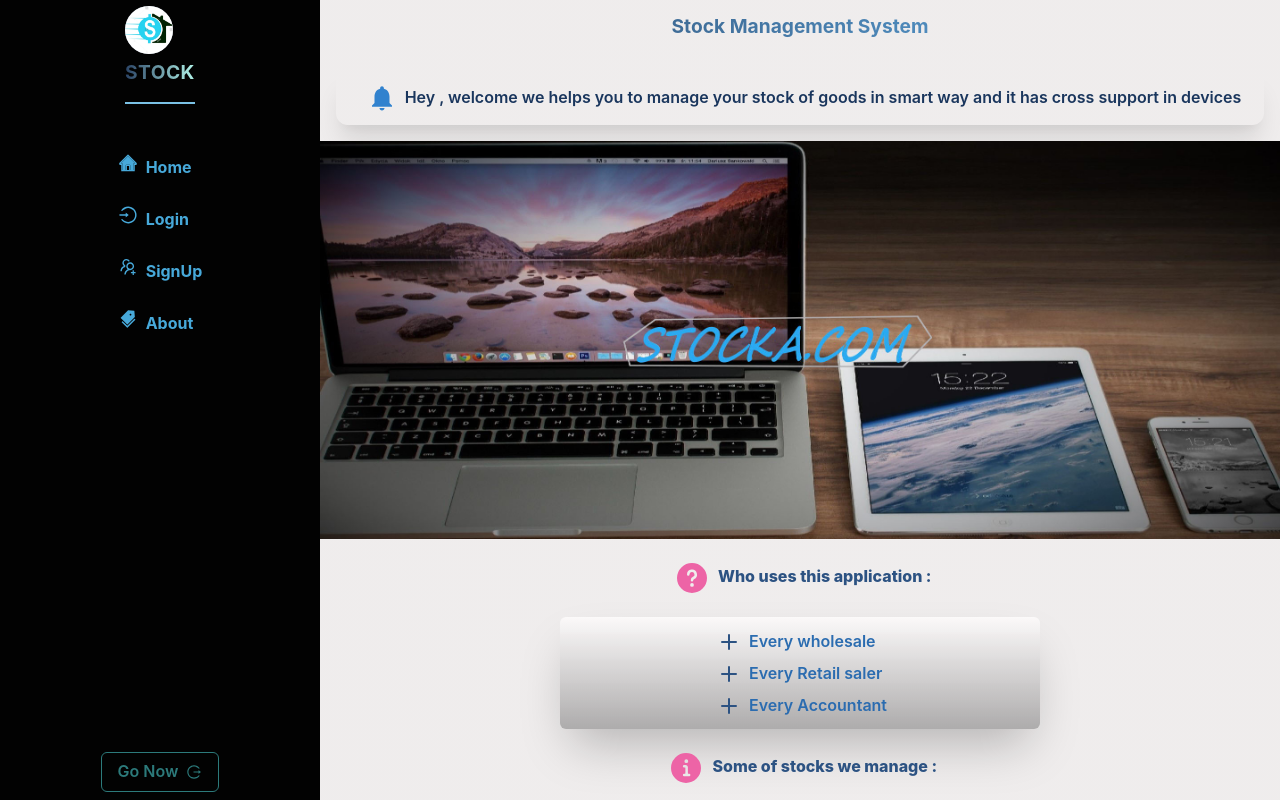
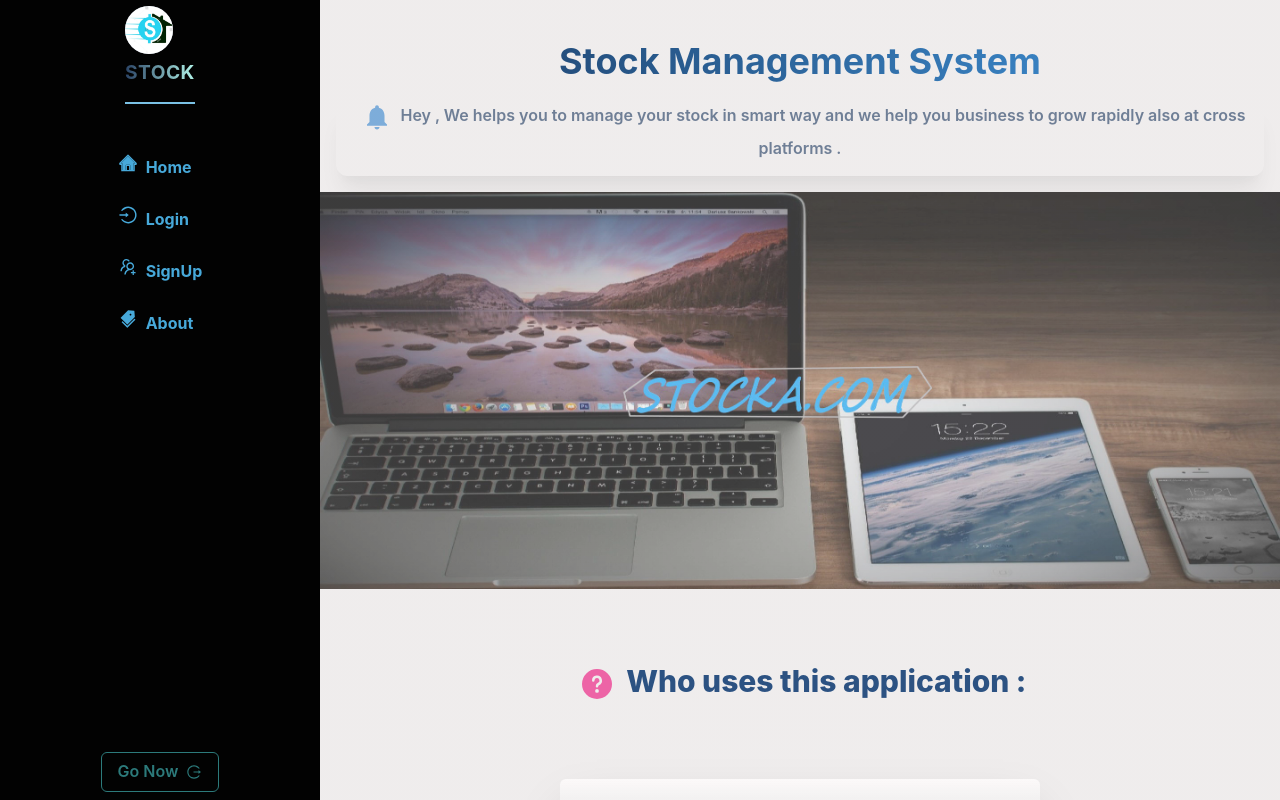
Before and after one commit to Thierry-Chain/stocka, a React (Create React App) app: page / in a window 1280 px wide. Built offline with nearby package versions, Linux system fonts and the light colour scheme; no server answers.

Commit message:
updated design for landing page of the app

```diff
--- a/src/components/Footer.jsx
+++ b/src/components/Footer.jsx
@@ -11,11 +11,11 @@
   Icon,
   Textarea,
   Button,
-} from '@chakra-ui/react'
-import { Link } from 'react-router-dom'
-import { ExternalLinkIcon, EmailIcon } from '@chakra-ui/icons'
-import { useState } from 'react'
-import { useSelector } from 'react-redux'
+} from '@chakra-ui/react';
+import { Link } from 'react-router-dom';
+import { ExternalLinkIcon, EmailIcon } from '@chakra-ui/icons';
+import { useState } from 'react';
+import { useSelector } from 'react-redux';
 import {
   AiFillGithub,
   AiOutlineLogin,
@@ -27,18 +27,18 @@
   AiFillCopyrightCircle,
   AiOutlineMoneyCollect,
   AiOutlineTwitter,
-} from 'react-icons/ai'
+} from 'react-icons/ai';
 export default function Footer() {
-  const [email, setEmail] = useState('')
-  const [userName, setUserName] = useState('')
-  const [message, setMessage] = useState('')
-  const auth = useSelector((state) => state.user.auth)
-  const date = new Date()
+  const [email, setEmail] = useState('');
+  const [userName, setUserName] = useState('');
+  const [message, setMessage] = useState('');
+  const auth = useSelector((state) => state.user.auth);
+  const date = new Date();
   const handleSubmit = (e) => {
-    e.preventDefault()
-    alert(email + userName + message)
-  }
-  const year = date.getFullYear()
+    e.preventDefault();
+    alert(email + userName + message);
+  };
+  const year = date.getFullYear();
   return (
     <Box as="footer" bg="#020202e8" h="auto" py="4">
       <Text
@@ -63,7 +63,7 @@
           border="honeydew"
           borderRight="2px"
         >
-          <Text mx="auto" textAlign="center">
+          <Text ml="5" textAlign="left">
             Send Feedback/Advice
           </Text>
           <form onSubmit={handleSubmit}>
@@ -72,7 +72,7 @@
                 <Input
                   my="2"
                   onChange={(e) => {
-                    setUserName(e.target.value)
+                    setUserName(e.target.value);
                   }}
                   value={userName}
                   placeholder="Type name"
@@ -85,7 +85,7 @@
                   mx="auto"
                   value={email}
                   onChange={(e) => {
-                    setEmail(e.target.value)
+                    setEmail(e.target.value);
                   }}
                   type="email"
                   placeholder="Type email"
@@ -97,7 +97,7 @@
                   w="95%"
                   value={message}
                   onChange={(e) => {
-                    setMessage(e.target.value)
+                    setMessage(e.target.value);
                   }}
                   mx="auto"
                   placeholder="Type your message here"
@@ -190,7 +190,7 @@
           </Text>
         </Flex>
       </SimpleGrid>
-      <Text
+      <Box
         display={['none', 'block']}
         fontWeight="bold"
         fontSize="larger"
@@ -199,8 +199,8 @@
         textAlign="center"
         p="3"
       >
-        Call for support (+250784405833)
-      </Text>
+        <Text>Call / Whatsapp for support</Text> (+250784405833)
+      </Box>
     </Box>
-  )
+  );
 }
--- a/src/components/Home.jsx
+++ b/src/components/Home.jsx
@@ -8,27 +8,29 @@
   Image,
   Alert,
   AlertIcon,
-} from '@chakra-ui/react'
-import { BellIcon, QuestionIcon, AddIcon, InfoIcon } from '@chakra-ui/icons'
-import crossImage from 'assets/responsive.jpg'
-import stock1 from 'assets/stock1.jpg'
-import stock2 from 'assets/stock2.jpg'
-import Footer from './Footer'
+  Heading,
+} from '@chakra-ui/react';
+import { BellIcon, QuestionIcon, AddIcon, InfoIcon } from '@chakra-ui/icons';
+import crossImage from 'assets/responsive.jpg';
+import stock1 from 'assets/stock1.jpg';
+import stock2 from 'assets/stock2.jpg';
+import Footer from './Footer';
 
 export default function Home() {
   return (
     <Container minW="full" pl="0" pr="0">
-      <Text
+      <Heading
         fontWeight="bold"
-        fontSize="larger"
-        bgGradient="linear(to-l,blue.300,blue.800)"
+        bgGradient="linear(to-l,blue.400,blue.900)"
         bgClip="text"
         textAlign="center"
-        p="3"
+        px="3"
+        pt="10"
+        size="xl"
       >
         Stock Management System
-      </Text>
-      <Box color="blue.900" rounded="xl" shadow="xl" m="4" p="3">
+      </Heading>
+      <Box opacity="0.6" color="blue.900" rounded="xl" shadow="xl" m="4" pb="3">
         <Text
           textAlign="center"
           fontSize="md"
@@ -36,27 +38,34 @@
           lineHeight="2"
         >
           <BellIcon color="blue.500" mx="2" fontSize="3xl" />
-          Hey , welcome we helps you to manage your stock of goods in smart way
-          and it has cross support in devices{' '}
+          Hey , We helps you to manage your stock in smart way and we help you
+          business to grow rapidly also at cross platforms .{' '}
         </Text>
       </Box>
       <Box m="0" p="0" minW="full">
-        <Image h="inherit" minW="full" w="inherit" src={crossImage} />
+        <Image
+          opacity="0.75"
+          h="inherit"
+          minW="full"
+          w="inherit"
+          src={crossImage}
+        />
       </Box>
       <Flex flexDir="column">
-        <Text
+        <Box h="70vh" my="auto" py="auto">
+          <Heading
             textAlign="center"
-          fontSize="md"
+            size="lg"
             fontWeight="extrabold"
             lineHeight="3"
             color="blue.700"
             m="4"
-          p="2"
+            py="16"
             mx="auto"
           >
-          <QuestionIcon color="pink.400" mx="2" fontSize="3xl" /> Who uses this
-          application :
-        </Text>
+            <QuestionIcon color="pink.400" mx="2" fontSize="3xl" /> Who uses
+            this application :
+          </Heading>
           <VStack
             fontSize="md"
             fontWeight="semibold"
@@ -71,31 +80,34 @@
             bgGradient="linear(to-t,#51505159,#fffdfde0)"
           >
             <Box mx="auto" my="2">
-            <Text>
-              <AddIcon color="blue.700" mx="2" fontSize="md" /> Every wholesale
+              <Text p="3">
+                <AddIcon color="blue.700" mx="2" fontSize="md" /> Every
+                wholesale
               </Text>
-            <Text>
+              <Text p="3">
                 <AddIcon color="blue.700" mx="2" fontSize="md" /> Every Retail
                 saler
               </Text>
-            <Text>
-              <AddIcon color="blue.700" mx="2" fontSize="md" /> Every Accountant
+              <Text p="3">
+                <AddIcon color="blue.700" mx="2" fontSize="md" /> Every
+                Accountant
               </Text>
             </Box>
           </VStack>
-        <Text
+        </Box>
+        <Heading
           textAlign="center"
-          fontSize="md"
+          size="lg"
+          py="16"
           fontWeight="extrabold"
           lineHeight="3"
           color="blue.700"
           m="4"
-          p="2"
           mx="auto"
         >
           <InfoIcon color="pink.400" mx="2" fontSize="3xl" /> Some of stocks we
           manage :
-        </Text>
+        </Heading>
 
         <SimpleGrid py={['0.5', '2']} columns={[1, 2]} spacing={[1, 3]}>
           <Image
@@ -116,40 +128,95 @@
         </SimpleGrid>
       </Flex>
       <Box>
-        <Text
+        <Heading
           textAlign="center"
-          fontSize="md"
+          size="lg"
+          py="12"
           fontWeight="extrabold"
           lineHeight="3"
           color="blue.700"
           m="4"
-          p="2"
           mx="auto"
         >
           <InfoIcon color="pink.400" mx="2" fontSize="3xl" /> What legends said
           :
+        </Heading>
+
+        <SimpleGrid
+          mx="2"
+          fontWeight="semibold"
+          fontSize="large"
+          py="2"
+          gap="6"
+          columns={[1, 2]}
+        >
+          <Alert
+            py="3"
+            h="30vh"
+            roundedRight="2xl"
+            my="5"
+            shadow="lg"
+            bg="#9e9b9b34"
+            variant="left-accent"
+            flexDir="column"
+            justifyContent="center"
+          >
+            <Flex>
+              <AlertIcon my="auto" />
+              “One of the great responsibilities that I have is to manage my
+              assets wisely, so that they create value.”
+            </Flex>
+            <Text opacity="0.5" p="1">
+              {' '}
+              By Alice Walton
             </Text>
-
-        <Box mx="2" fontWeight="semibold" fontSize="large">
-          <Alert my="5" shadow="lg" bg="#9e9b9b34" variant="left-accent">
-            <AlertIcon />
-            “One of the great responsibilities that I have is to manage my
-            assets wisely, so that they create value.” By Alice Walton
           </Alert>
-
-          <Alert my="5" shadow="lg" bg="#9e9b9b34" variant="left-accent">
-            <AlertIcon /> “Know what you own, and know why you own it.” By Peter
-            Lynch
+          <Alert
+            py="3"
+            h="30vh"
+            roundedRight="2xl"
+            my="5"
+            shadow="lg"
+            bg="#9e9b9b34"
+            variant="left-accent"
+            flexDir="column"
+            justifyContent="center"
+          >
+            <Flex>
+              <AlertIcon my="auto" />
+              “Know what you own, and know why you own it.”
+            </Flex>
+            <Text opacity="0.5" p="1">
+              {' '}
+              By Peter Lynch
+            </Text>
           </Alert>
-          <Alert my="5" shadow="lg" bg="#9e9b9b34" variant="left-accent">
-            <AlertIcon /> “Observe your information and make right decision.” By
-            Peter Lynch
+          <Alert
+            py="3"
+            h="30vh"
+            roundedRight="2xl"
+            my="5"
+            shadow="lg"
+            bg="#9e9b9b34"
+            variant="left-accent"
+            flexDir="column"
+            justifyContent="center"
+          >
+            <Flex>
+              <AlertIcon my="auto" />
+              “Observe your information and make right decision.”
+            </Flex>
+            <Text opacity="0.5" p="1">
+              {' '}
+              By Peter Lynch
+            </Text>
           </Alert>
+        </SimpleGrid>
       </Box>
-      </Box>
-      <Text
+      <Heading
         fontWeight="bold"
-        fontSize="larger"
+        size="lg"
+        py="12"
         bgGradient="linear(to-l,cyan.400,blue.900)"
         bgClip="text"
         textShadow="dark-lg"
@@ -157,8 +224,8 @@
         p="3"
       >
         <BellIcon color="blue.900" mx="2" fontSize="3xl" /> Terms and services
-      </Text>
+      </Heading>
       <Footer />
     </Container>
-  )
+  );
 }
```
Lines whose indentation alone changed are shown as unchanged.
